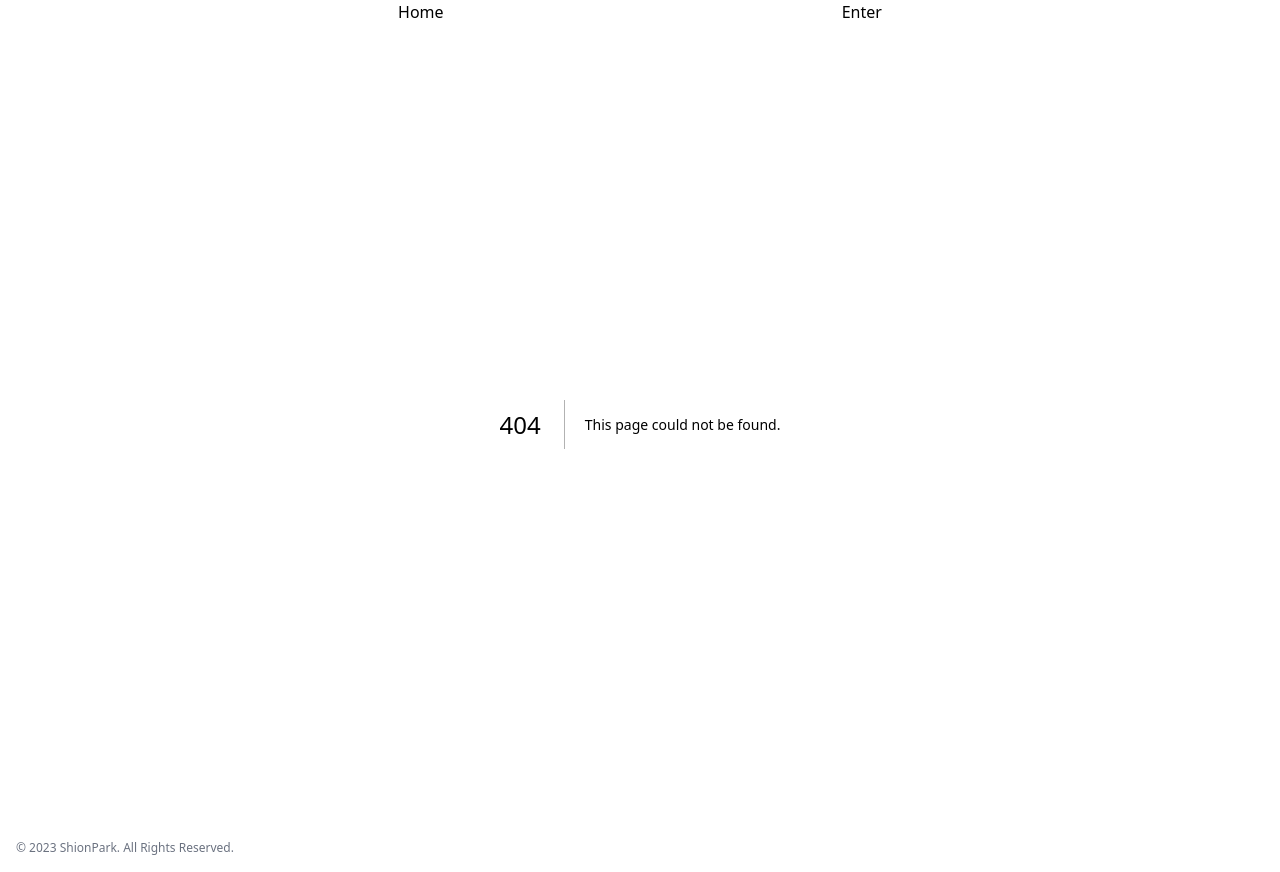
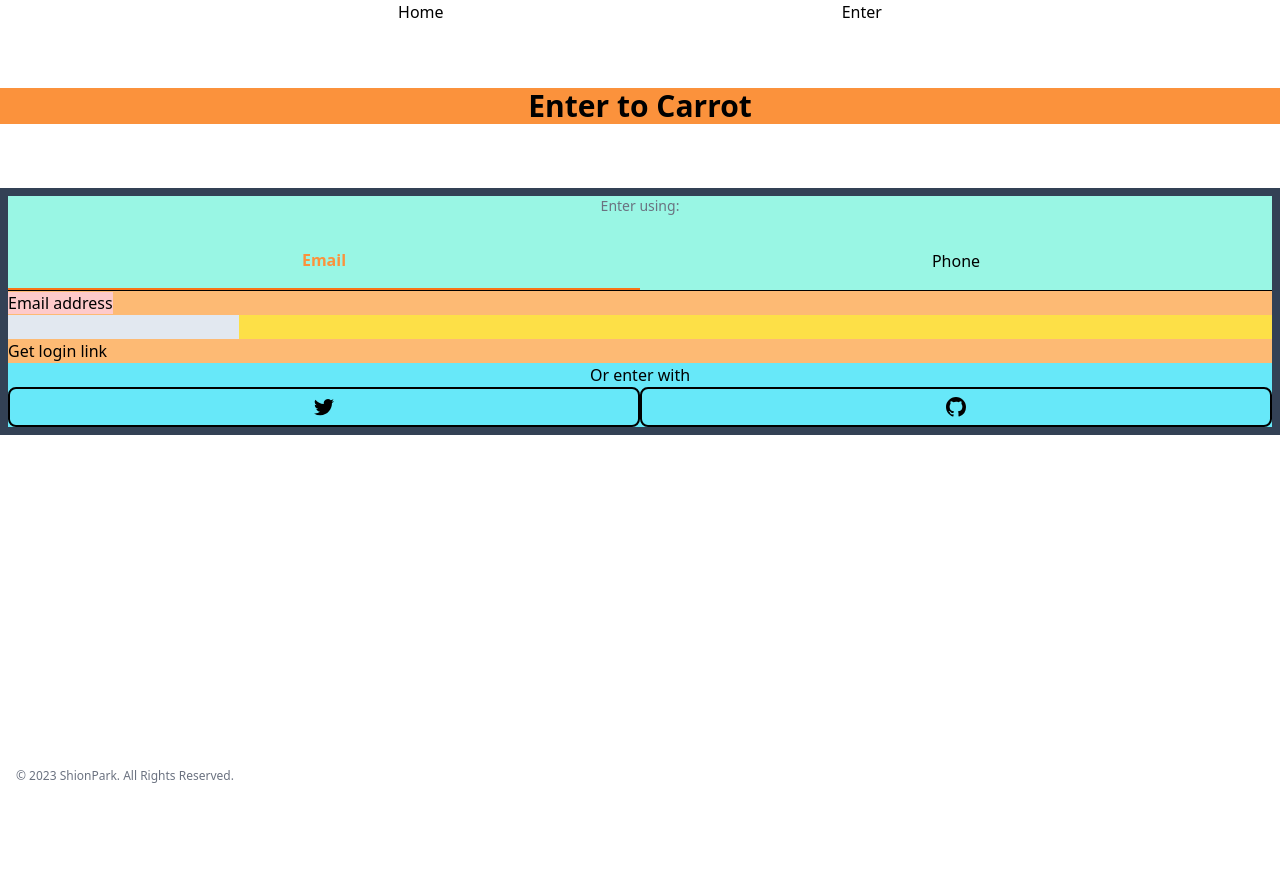
Before and after one commit to shionpark/nextjs-carrot, a Next.js app: page /enter in a window 1280 px wide. Before the commit this address had no page. After the commit the page ends 800 px from the top, so only its background shows below. Built offline with nearby package versions, Linux system fonts and the light colour scheme.

Commit message:
Feat: 💩 Enter Tabs mock up

```diff
--- /dev/null
+++ b/src/pages/enter.tsx
@@ -0,0 +1,98 @@
+import { useState } from "react";
+
+export default function Enter() {
+  const [method, setMethod] = useState<"email" | "phone">("email");
+  const onEmailClick = () => setMethod("email");
+  const onPhoneClick = () => setMethod("phone");
+  return (
+    <div className="SCREEN flex-col justify-center items-center">
+      <h3 className="E_TITLE font-extrabold text-3xl my-16 bg-orange-400 text-center">
+        Enter to Carrot
+      </h3>
+      <div className="E_CONTAINER bg-slate-700 p-2">
+        <div className="E_CLICK_TABS flex flex-col justify-center items-center bg-teal-200">
+          <h5 className="E_TEXT text-sm text-gray-500 font-medium">
+            Enter using:
+          </h5>
+          <div className="E_TABS border-b border-black grid mt-8 w-full grid-cols-2">
+            <button
+              className={`pb-4 ${
+                method === "email"
+                  ? "font-bold text-orange-400 border-b-2 border-orange-500"
+                  : ""
+              }`}
+              onClick={onEmailClick}
+            >
+              Email
+            </button>
+            <button
+              className={`pb-4  ${
+                method === "phone"
+                  ? "font-bold text-orange-400 border-b-2 border-orange-500"
+                  : ""
+              }`}
+              onClick={onPhoneClick}
+            >
+              Phone
+            </button>
+          </div>
+        </div>
+        <form className="E_FORM bg-orange-300">
+          <label className="bg-red-200">
+            {method === "email" ? "Email address" : null}
+            {method === "phone" ? "Phone number" : null}
+          </label>
+          <div className="bg-yellow-300">
+            {method === "email" ? (
+              <input className="bg-slate-200" type="email" required />
+            ) : null}
+            {method === "phone" ? (
+              <div>
+                <span>+82</span>
+                <input type="number" required />
+              </div>
+            ) : null}
+          </div>
+          <button>
+            {method === "email" ? "Get login link" : null}
+            {method === "phone" ? "Get one-time password" : null}
+          </button>
+        </form>
+        <div className="E_SOCIAL_CONTAINER  flex flex-col justify-center items-center bg-cyan-300">
+          <div>
+            <div />
+            <div>
+              <span>Or enter with</span>
+            </div>
+          </div>
+          <div className="E_SOCIAL_BTN grid w-full grid-cols-2 ">
+            <button className="border-2 p-2 rounded-lg border-black flex justify-center">
+              <svg
+                className="w-5 h-5"
+                aria-hidden="true"
+                fill="currentColor"
+                viewBox="0 0 20 20"
+              >
+                <path d="M6.29 18.251c7.547 0 11.675-6.253 11.675-11.675 0-.178 0-.355-.012-.53A8.348 8.348 0 0020 3.92a8.19 8.19 0 01-2.357.646 4.118 4.118 0 001.804-2.27 8.224 8.224 0 01-2.605.996 4.107 4.107 0 00-6.993 3.743 11.65 11.65 0 01-8.457-4.287 4.106 4.106 0 001.27 5.477A4.073 4.073 0 01.8 7.713v.052a4.105 4.105 0 003.292 4.022 4.095 4.095 0 01-1.853.07 4.108 4.108 0 003.834 2.85A8.233 8.233 0 010 16.407a11.616 11.616 0 006.29 1.84" />
+              </svg>
+            </button>
+            <button className="border-2 p-2 rounded-lg border-black flex justify-center">
+              <svg
+                className="w-5 h-5"
+                aria-hidden="true"
+                fill="currentColor"
+                viewBox="0 0 20 20"
+              >
+                <path
+                  fillRule="evenodd"
+                  d="M10 0C4.477 0 0 4.484 0 10.017c0 4.425 2.865 8.18 6.839 9.504.5.092.682-.217.682-.483 0-.237-.008-.868-.013-1.703-2.782.605-3.369-1.343-3.369-1.343-.454-1.158-1.11-1.466-1.11-1.466-.908-.62.069-.608.069-.608 1.003.07 1.531 1.032 1.531 1.032.892 1.53 2.341 1.088 2.91.832.092-.647.35-1.088.636-1.338-2.22-.253-4.555-1.113-4.555-4.951 0-1.093.39-1.988 1.029-2.688-.103-.253-.446-1.272.098-2.65 0 0 .84-.27 2.75 1.026A9.564 9.564 0 0110 4.844c.85.004 1.705.115 2.504.337 1.909-1.296 2.747-1.027 2.747-1.027.546 1.379.203 2.398.1 2.651.64.7 1.028 1.595 1.028 2.688 0 3.848-2.339 4.695-4.566 4.942.359.31.678.921.678 1.856 0 1.338-.012 2.419-.012 2.747 0 .268.18.58.688.482A10.019 10.019 0 0020 10.017C20 4.484 15.522 0 10 0z"
+                  clipRule="evenodd"
+                />
+              </svg>
+            </button>
+          </div>
+        </div>
+      </div>
+    </div>
+  );
+}
```
